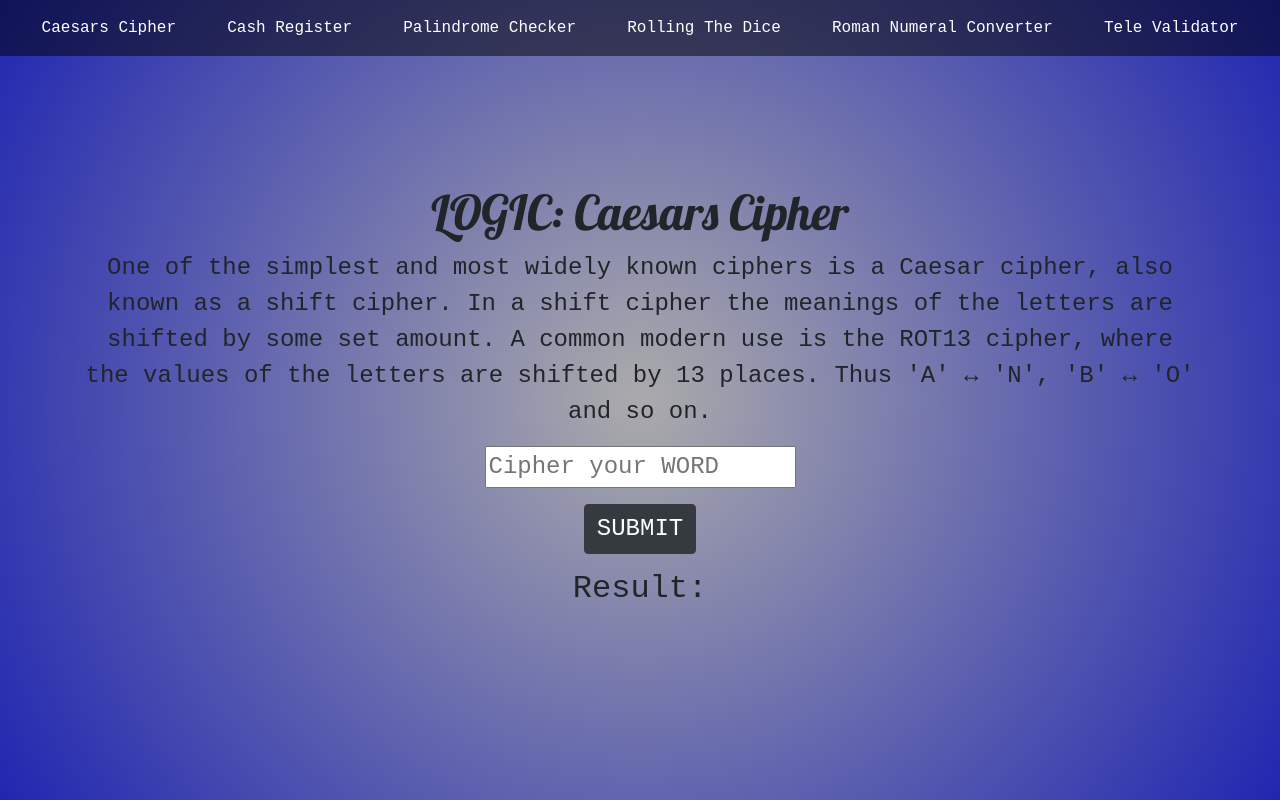
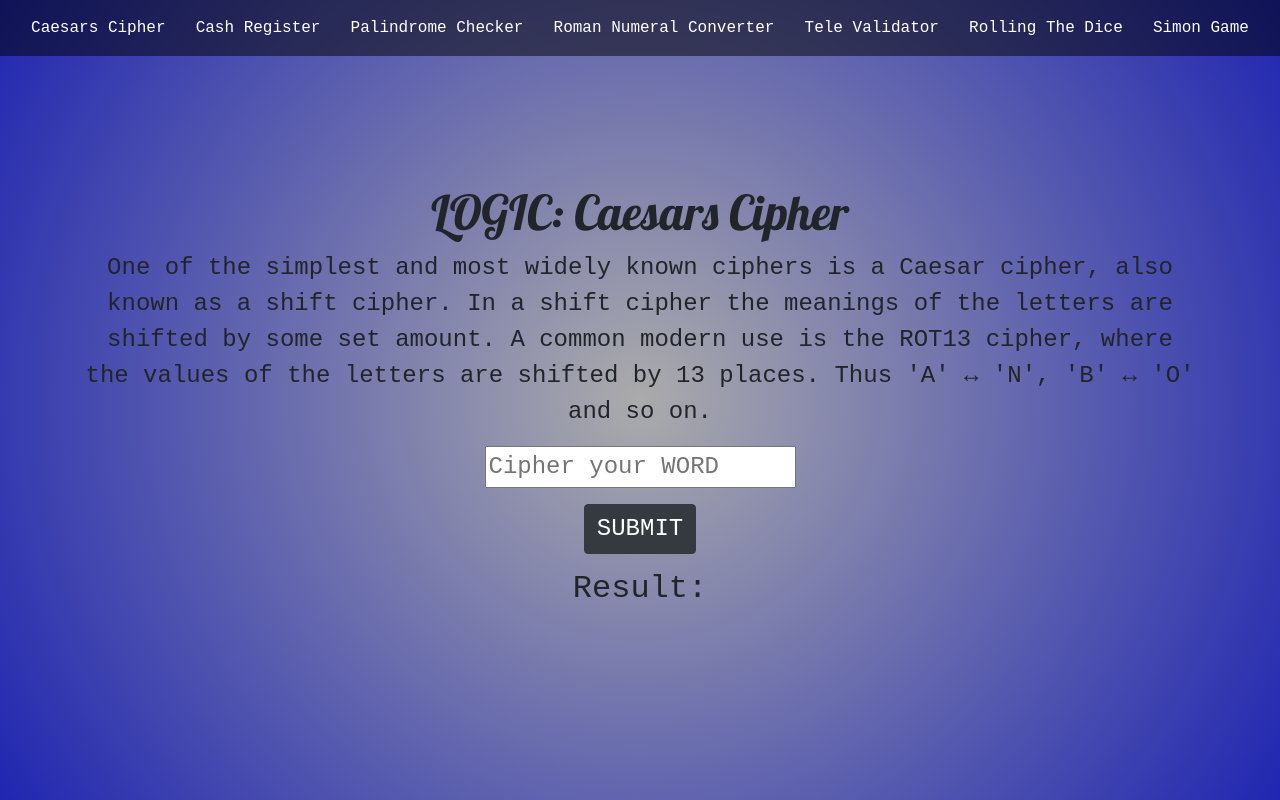
Before and after one commit to DCasely/GAME-Caesars-Cipher, a plain HTML site: page index.html in a window 1280 px wide. Drawn offline with nearby package versions, Linux system fonts and the light colour scheme.

Commit message:
updated nav

```diff
--- a/index.html
+++ b/index.html
@@ -49,7 +49,6 @@
             <ul id="main-menu" class="navbar-nav nav-fill w-100">
               <li class="nav-item">
                 <a
-                  target="_blank"
                   class="caesars-cipher-link current nav-link"
                   href="https://dcasely.github.io/GAME-Caesars-Cipher/"
                   >Caesars Cipher</a
@@ -57,7 +56,6 @@
               </li>
               <li class="nav-item">
                 <a
-                  target="_blank"
                   class="cash-register-link nav-link"
                   href="https://dcasely.github.io/LOGIC-Cash-Register/"
                   >Cash Register</a
@@ -65,7 +63,6 @@
               </li>
               <li class="nav-item">
                 <a
-                  target="_blank"
                   class="palindrome-checker-link nav-link"
                   href="https://dcasely.github.io/GAME-Palindrome-Checker/"
                   >Palindrome Checker</a
@@ -73,7 +70,20 @@
               </li>
               <li class="nav-item">
                 <a
-                  target="_blank"
+                  class="roman-numeral-converter-link nav-link"
+                  href="https://dcasely.github.io/GAME-Roman-Numeral-Converter/"
+                  >Roman Numeral Converter</a
+                >
+              </li>
+              <li class="nav-item">
+                <a
+                  class="telephone-number-validator-link nav-link"
+                  href="https://dcasely.github.io/LOGIC-Telephone-Number-Validator/"
+                  >Tele Validator</a
+                >
+              </li>
+              <li class="nav-item">
+                <a
                   class="rolling-the-dice-link nav-link"
                   href="https://dcasely.github.io/Game-Rolling-The-Dice/"
                   >Rolling The Dice</a
@@ -81,18 +91,9 @@
               </li>
               <li class="nav-item">
                 <a
-                  target="_blank"
-                  class="roman-numeral-converter-link nav-link"
-                  href="https://dcasely.github.io/GAME-Roman-Numeral-Converter/"
-                  >Roman Numeral Converter</a
-                >
-              </li>
-              <li class="nav-item">
-                <a
-                  target="_blank"
-                  class="telephone-number-validator-link nav-link"
-                  href="https://dcasely.github.io/LOGIC-Telephone-Number-Validator/"
-                  >Tele Validator</a
+                  class="simon-game-link nav-link"
+                  href="https://dcasely.github.io/Simon-Game/"
+                  >Simon Game</a
                 >
               </li>
             </ul>
```
